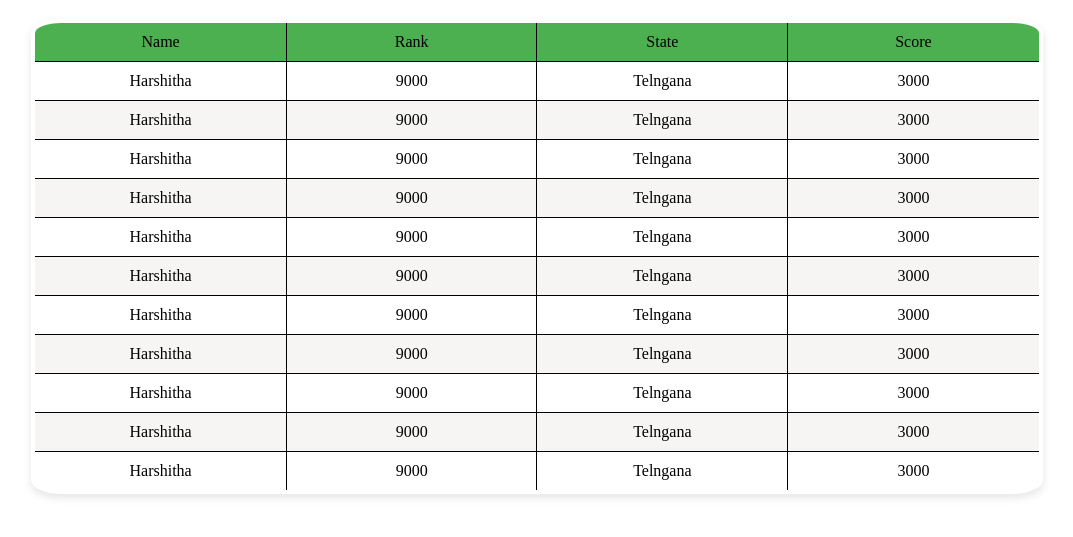
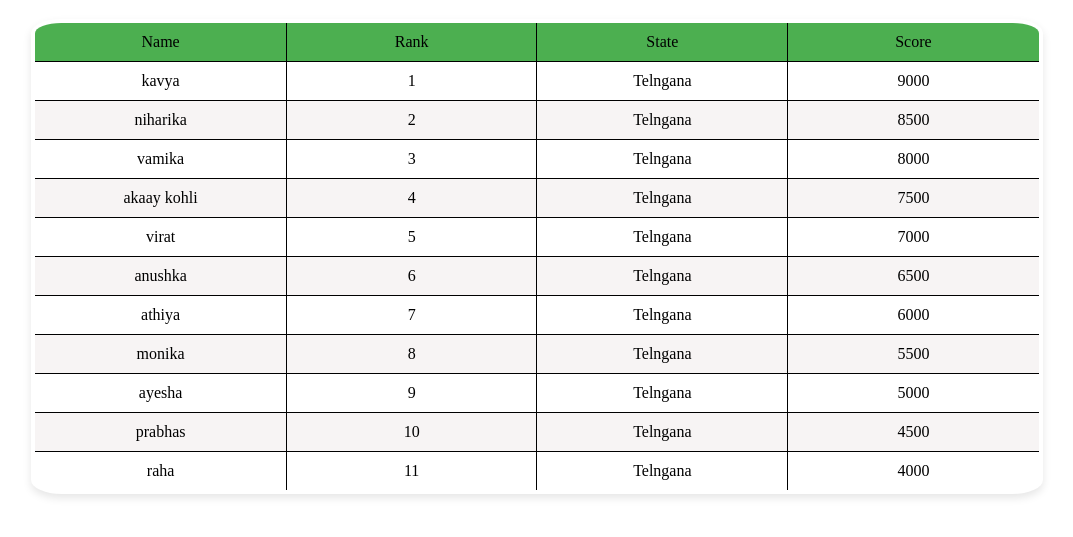
Before and after one commit to harshitha020505/my-website, a plain HTML site: page Leaderboard.html in a window 1280 px wide. Shown: the part 61-598 px from the top of the page, without its empty margins (103-1176 px from the left). Drawn offline with Linux system fonts and the light colour scheme.

Commit message:
Update Leaderboard.html

```diff
--- a/Leaderboard.html
+++ b/Leaderboard.html
@@ -73,70 +73,70 @@
             </thead>
             <tbody>
                 <tr >
-                    <td>Harshitha</td>
+                    <td>kavya</td>
+                    <td>1</td>
+                    <td>Telngana</td>
                     <td>9000</td>
-                    <td>Telngana</td>
-                    <td>3000</td>
                 </tr>
                 <tr class="bye1">
-                    <td>Harshitha</td>
-                    <td>9000</td>
+                    <td>niharika</td>
+                    <td>2</td>
                     <td>Telngana</td>
-                    <td>3000</td>
+                    <td>8500</td>
                 </tr>
                 <tr>
-                    <td>Harshitha</td>
-                    <td>9000</td>
+                    <td>vamika</td>
+                    <td>3</td>
                     <td>Telngana</td>
-                    <td>3000</td>
+                    <td>8000</td>
                 </tr>
                 <tr class="bye1">
-                    <td>Harshitha</td>
-                    <td>9000</td>
+                    <td>akaay kohli</td>
+                    <td>4</td>
                     <td>Telngana</td>
-                    <td>3000</td>
+                    <td>7500</td>
                 </tr>
                 <tr>
-                    <td>Harshitha</td>
-                    <td>9000</td>
+                    <td>virat</td>
+                    <td>5</td>
                     <td>Telngana</td>
-                    <td>3000</td>
+                    <td>7000</td>
                 </tr>
                 <tr class="bye1">
-                    <td>Harshitha</td>
-                    <td>9000</td>
+                    <td>anushka</td>
+                    <td>6</td>
                     <td>Telngana</td>
-                    <td>3000</td>
+                    <td>6500</td>
                 </tr>
                 <tr>
-                    <td>Harshitha</td>
-                    <td>9000</td>
+                    <td>athiya</td>
+                    <td>7</td>
                     <td>Telngana</td>
-                    <td>3000</td>
+                    <td>6000</td>
                 </tr>
                 <tr class="bye1">
-                    <td>Harshitha</td>
-                    <td>9000</td>
+                    <td>monika</td>
+                    <td>8</td>
                     <td>Telngana</td>
-                    <td>3000</td>
+                    <td>5500</td>
                 </tr>
                 <tr>
-                    <td>Harshitha</td>
-                    <td>9000</td>
+                    <td>ayesha</td>
+                    <td>9</td>
                     <td>Telngana</td>
-                    <td>3000</td>
+                    <td>5000</td>
                 </tr>
                 <tr class="bye1">
-                    <td>Harshitha</td>
-                    <td>9000</td>
+                    <td>prabhas</td>
+                    <td>10</td>
                     <td>Telngana</td>
-                    <td>3000</td>
+                    <td>4500</td>
                 </tr>
                 <tr>
-                    <td>Harshitha</td>
-                    <td>9000</td>
+                    <td>raha</td>
+                    <td>11</td>
                     <td>Telngana</td>
-                    <td>3000</td>
+                    <td>4000</td>
                 </tr>
 
             </tbody>
```
